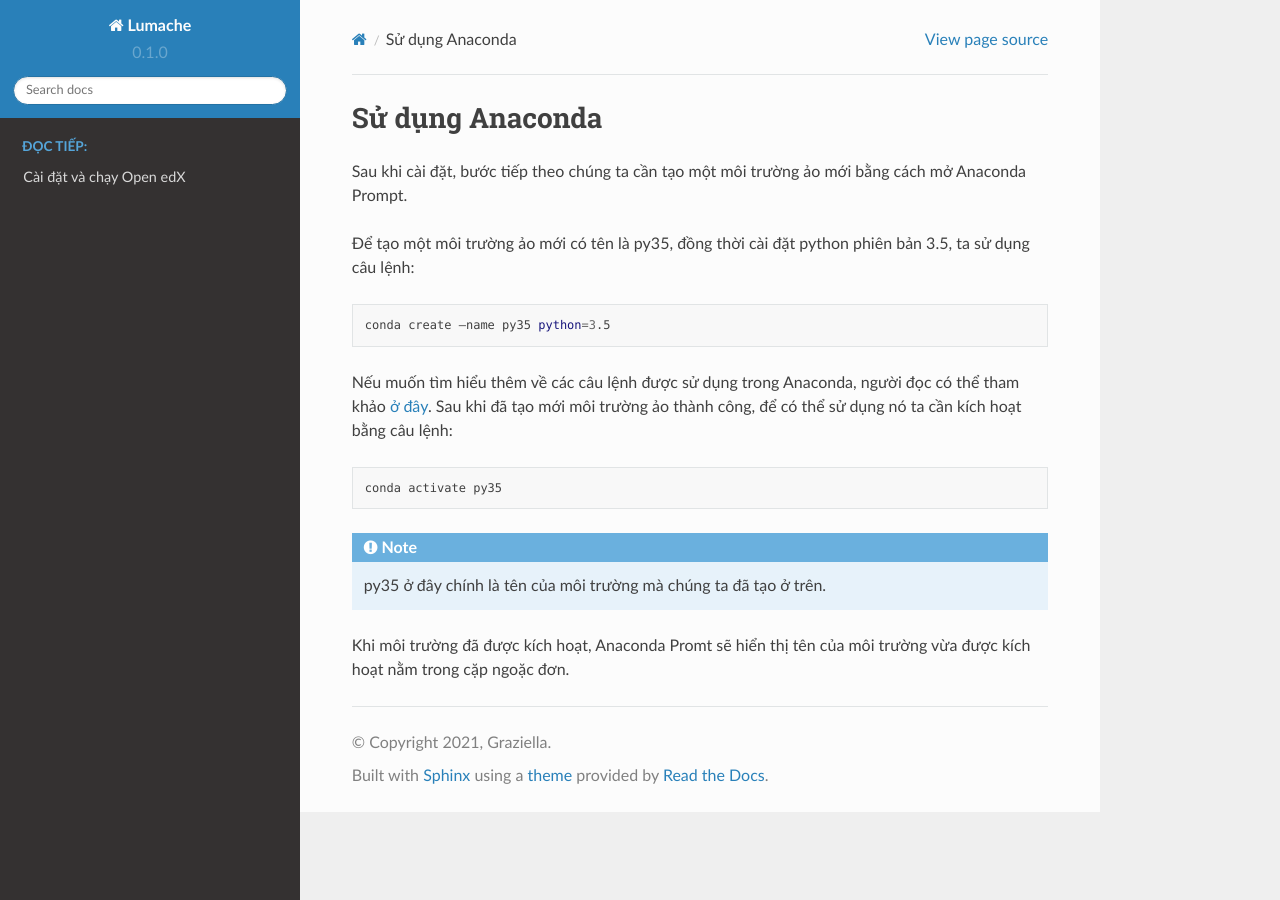
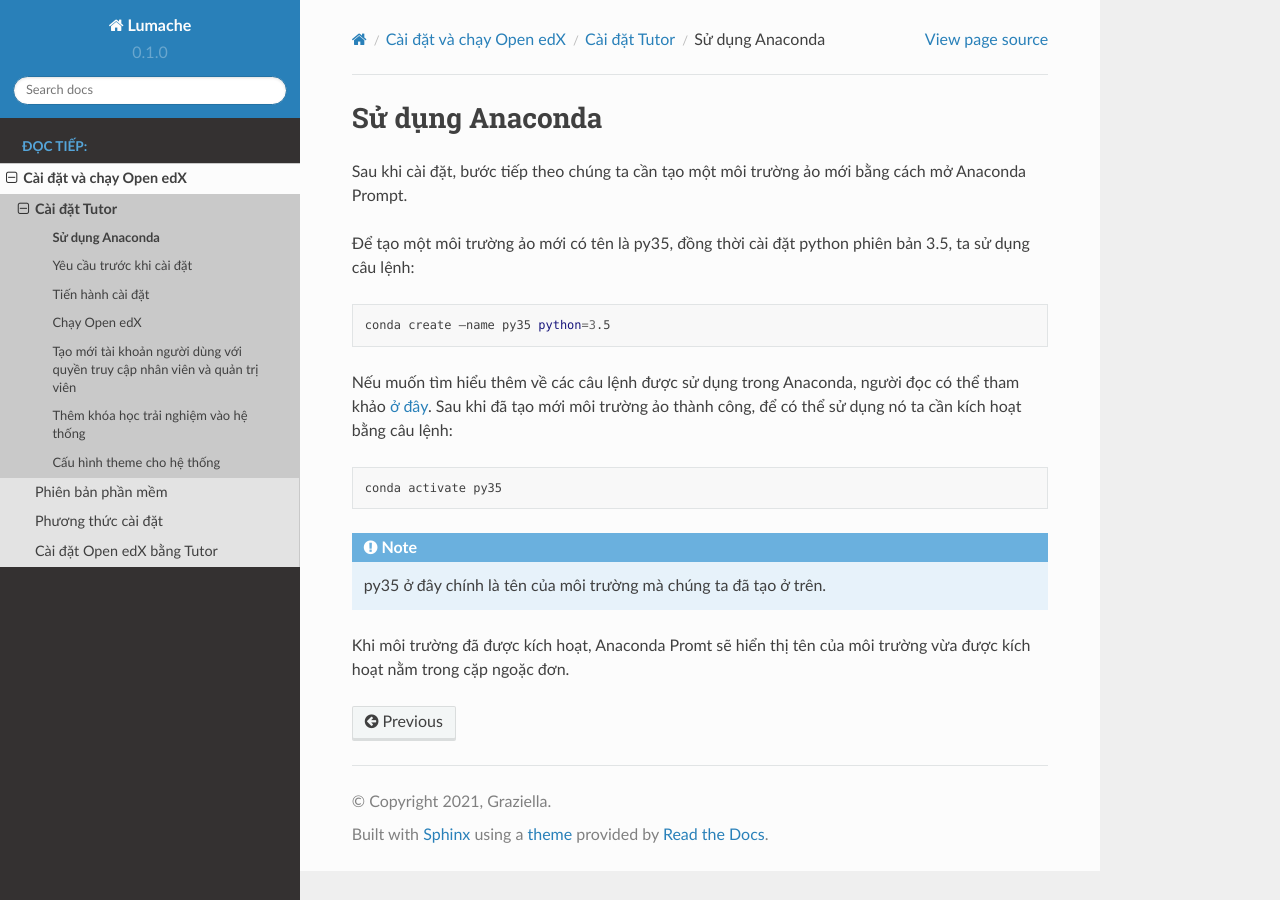
Before and after one commit to dlowji/rtd-openedx, a Sphinx documentation site: the page built from docs/source/anaconda.rst, in a window 1280 px wide. Built offline with Sphinx 7.4.7 and the Read the Docs theme 2.0.0, drawn with Linux system fonts in a browser that asks for light colours.

Commit message:
Update tutor.rst

```diff
--- a/docs/source/tutor.rst
+++ b/docs/source/tutor.rst
@@ -2,6 +2,9 @@
 
 Cài đặt Tutor
 =============
+
+.. toctree::
+    anaconda
 
 Yêu cầu trước khi cài đặt
 -------------------------
```
